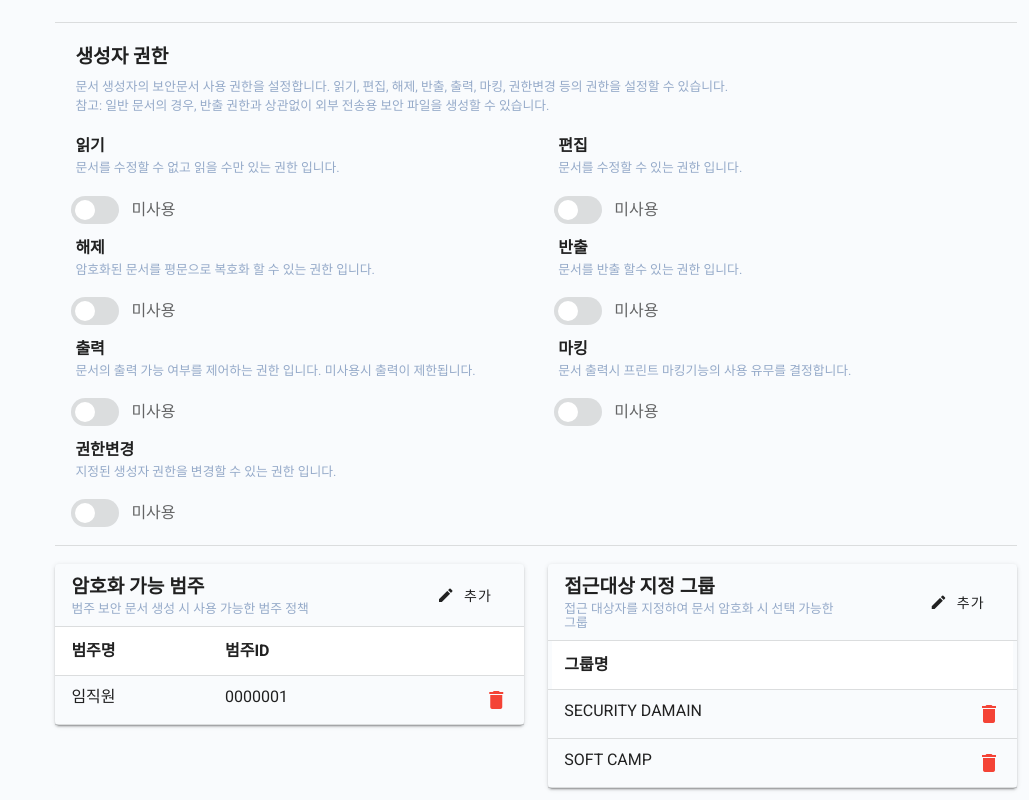
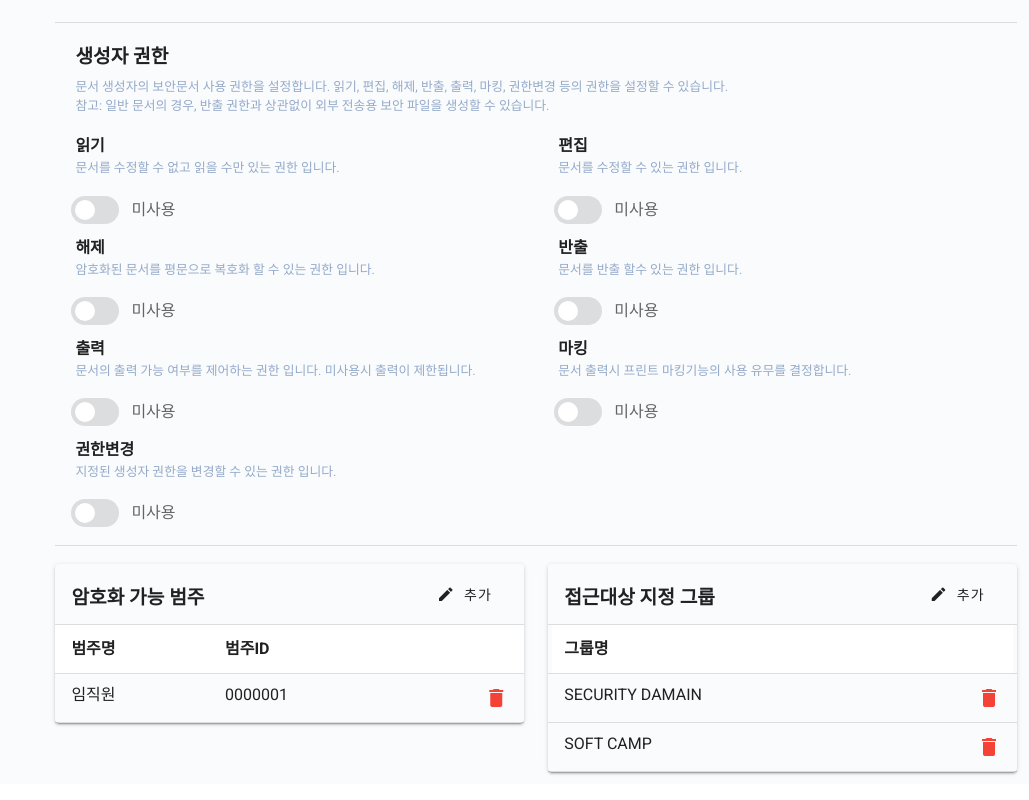
Before and after one commit to woo-da-young/cs_console_demo, a Vue app: page /#/ in a window 1280 px wide. Shown: the part 804-1604 px from the top of the page, without its empty margins (251-1280 px from the left). Built offline with nearby package versions, Linux system fonts and the light colour scheme.

Commit message:
문구변경

```diff
--- a/src/Home.vue
+++ b/src/Home.vue
@@ -485,15 +485,7 @@
                       <v-list-item>
                         <v-list-item-content style="font-size:1.4rem; font-weight:bold ">
                           <v-row align="center" justify="space-around">
-                            <v-col cols="8" class="contents_title">
-                              암호화 가능 범주
-                              <div class="contents_comment" style="padding-top:5px">
-                                <ul class="contents_comment-ul" style=" font-weight:normal;">
-                                  <li>범주 보안 문서 생성 시 사용 가능한 범주 정책</li>
-                                </ul>
-                              </div>
-                            </v-col>
-
+                            <v-col cols="8" class="contents_title">암호화 가능 범주</v-col>
                             <v-col cols="4" align="right" justify="space-around">
                               <v-dialog v-model="dialog"  max-width="800" >
                                 <template v-slot:activator="{ on, attrs }"><v-btn text v-bind="attrs" v-on="on" ><v-icon left>mdi-pencil</v-icon>추가</v-btn></template>
@@ -604,13 +596,7 @@
                     <v-list-item>
                       <v-list-item-content style="font-size:1.4rem; font-weight:bold">
                           <v-row align="center" justify="space-around" >
-                            <v-col cols="8" class="contents_title">접근대상 지정 그룹
-                              <div class="contents_comment" style="padding-top:5px">
-                                <ul class="contents_comment-ul" style=" font-weight:normal;">
-                                  <li>접근 대상자를 지정하여 문서 암호화 시 선택 가능한 그룹</li>
-                                </ul>
-                              </div>
-                            </v-col>
+                            <v-col cols="8" class="contents_title">접근대상 지정 그룹</v-col>
                             <v-col cols="4" align="right" justify="space-around">
                               <!-- <v-dialog v-model="dialog2" persistent max-width="800">
                                 <template v-slot:activator="{ on, attrs }">
--- a/src/Home2.vue
+++ b/src/Home2.vue
@@ -188,7 +188,7 @@
                                   </v-list-item>
                                   <v-divider></v-divider>
 
-                                  <v-list-item style="background-color:#F9FBFD">
+                                  <v-list-item style="background-color:#F9FBFD;font-weight: bold">
                                       <v-row align="center" justify="space-around">
                                         <v-col cols="6">범주명</v-col>
                                         <v-col cols="6">범주ID</v-col>
@@ -215,11 +215,10 @@
                       </v-list-item>
                       <v-divider></v-divider>
 
-                      <v-list-item style="background-color:#F9FBFD">
+                      <v-list-item style="background-color:#F9FBFD;font-weight: bold">
                           <v-row align="center" justify="space-around">
                             <v-col cols="4">범주명</v-col>
-                            <v-col cols="4">범주ID</v-col>
-                            <v-col cols="4" align="right">삭제</v-col>
+                            <v-col cols="8">범주ID</v-col>
                           </v-row>
                       </v-list-item>
                       <v-divider></v-divider>
@@ -328,7 +327,7 @@
                                   </v-list-item>
                                    <v-divider></v-divider>
 
-                                  <v-list-item style="background-color:#F9FBFD">
+                                  <v-list-item style="background-color:#F9FBFD;font-weight: bold">
                                       <v-row align="center" justify="space-around">
                                         <v-col cols="12">그룹명</v-col>
                                       </v-row>
@@ -353,10 +352,9 @@
                     </v-list-item>
                     <v-divider></v-divider>
 
-                     <v-list-item style="background-color:#F9FBFD">
+                     <v-list-item style="background-color:#F9FBFD;font-weight: bold">
                           <v-row align="center" justify="space-around">
-                            <v-col cols="8">그룹명</v-col>
-                            <v-col cols="4" align="right">삭제</v-col>
+                            <v-col cols="12">그룹명</v-col>
                           </v-row>
                       </v-list-item>
                       <v-divider></v-divider>
```
